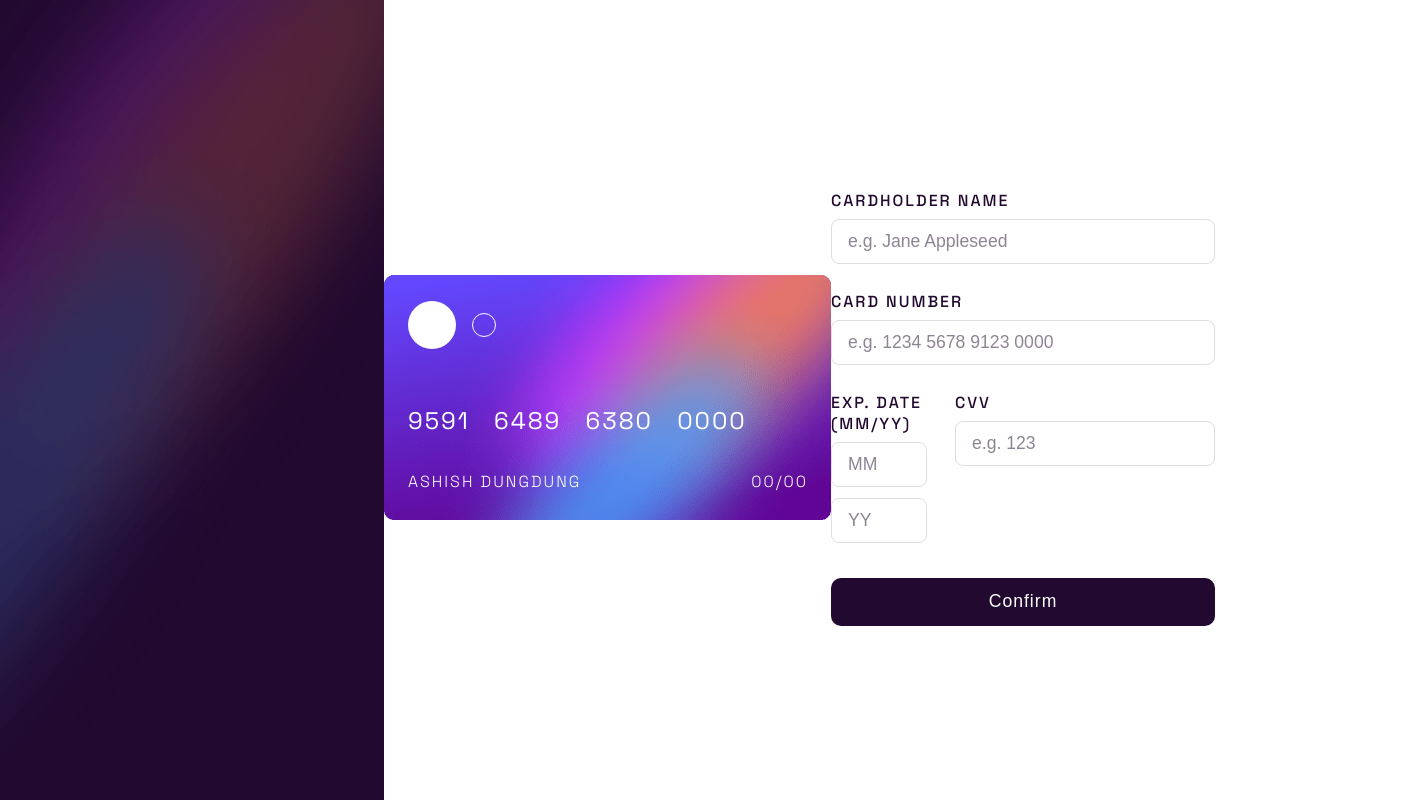
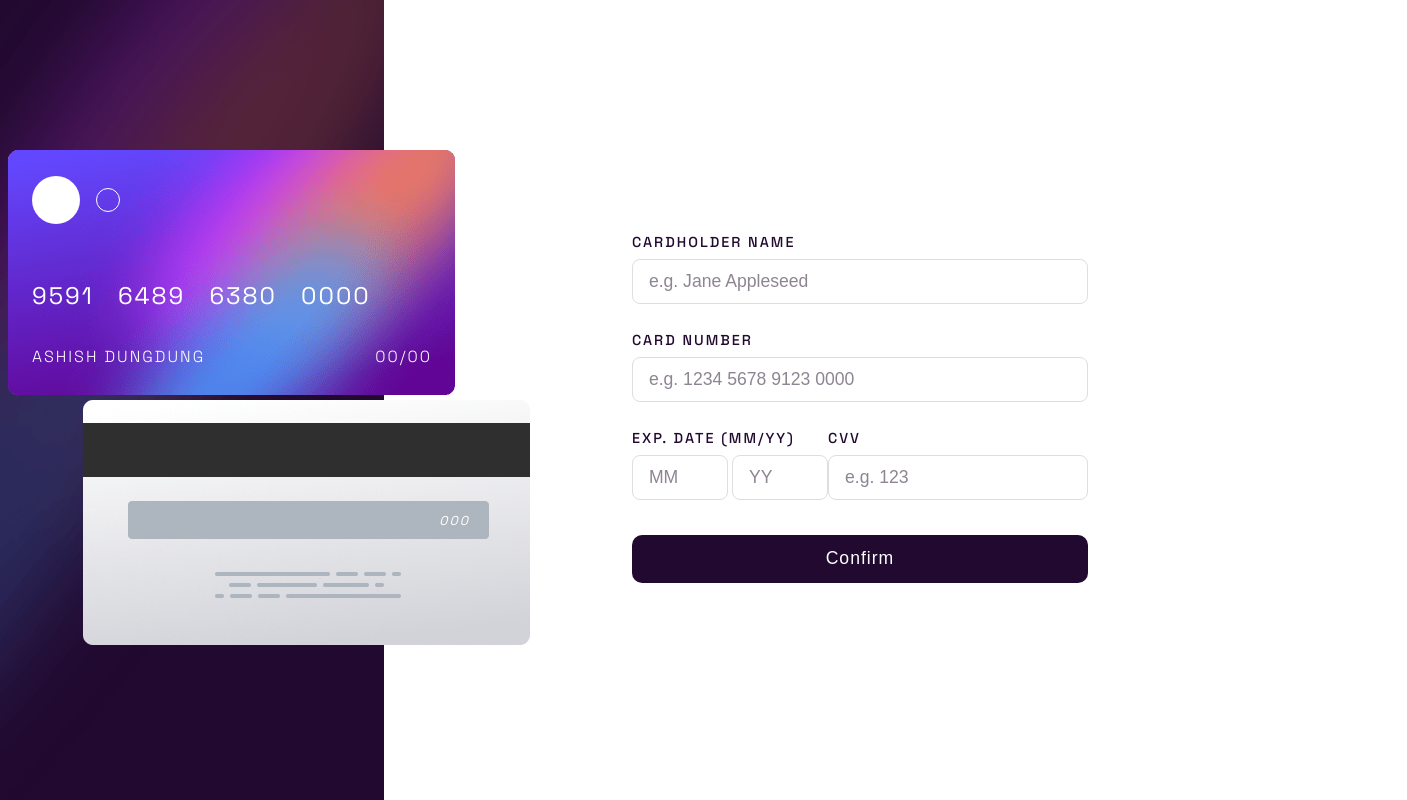
Before and after one commit to ashish-d2/interactive-card-form-page, a plain HTML site: page index.html in a window 1280 px wide. Shown: the whole page, 1407 px wide, since content can reach past the window. Drawn offline with Linux system fonts and the light colour scheme.

Commit message:
Card Positioning done

```diff
--- a/index.html
+++ b/index.html
@@ -18,6 +18,7 @@
   </head>
   <body>
     <img src="/images/bg-main-desktop.png" alt="background" class="side-img" />
+    <div class="card-img-container">
       <div class="img-container-front">
         <img
           src="/images/bg-card-front.png"
@@ -40,7 +41,13 @@
           <p class="display-exp-dt">00/00</p>
         </div>
       </div>
-    <!-- <img src="/images/bg-card-back.png" alt="card-back" class="card-back" /> -->
+
+      <div class="img-container-back">
+        <img src="/images/bg-card-back.png" alt="card-back" class="card-back" />
+        <p class="display-cvv">000</p>
+      </div>
+    </div>
+
     <main>
       <form class="card-form">
         <label for="cardholder-name">Cardholder Name</label>
--- a/styles.css
+++ b/styles.css
@@ -37,9 +37,18 @@ input[type="number"]::-webkit-outer-spin-button {
   max-width: 30vw;
 }
 
+.card-img-container {
+  position: relative;
+  top: -250px;
+  left: -500px;
+}
+
 /* card front styles */
 .img-container-front {
-  position: relative;
+  position: absolute;
+  z-index: 1;
+  /* top: -130px;
+  left: -300px; */
 }
 
 .card-details-display-container {
@@ -105,12 +114,31 @@ input[type="number"]::-webkit-outer-spin-button {
   font-weight: 300;
 }
 
-.card-back {
+/* card back styles */
+.img-container-back {
   position: absolute;
-  top: 28rem;
-  left: 15rem;
+  top: 250px;
+  left: 75px;
 }
 
+/* .img-container-back .card-back {
+  position: absolute;
+  top: 430px;
+  left: 15rem;
+} */
+
+.img-container-back .display-cvv {
+  position: absolute;
+  top: 112px;
+  right: 60px;
+  color: white;
+  font-size: 0.8rem;
+  font-weight: 400;
+  letter-spacing: 2px;
+  font-style: italic;
+}
+
+/* card form styles */
 .card-form {
   display: flex;
   flex-direction: column;
@@ -120,6 +148,7 @@ input[type="number"]::-webkit-outer-spin-button {
 
 .card-form label {
   display: block;
+  font-size: 0.9rem;
   font-weight: 500;
   margin-bottom: 0.5rem;
   margin-top: 1rem;
```
Lines whose indentation alone changed are shown as unchanged.
